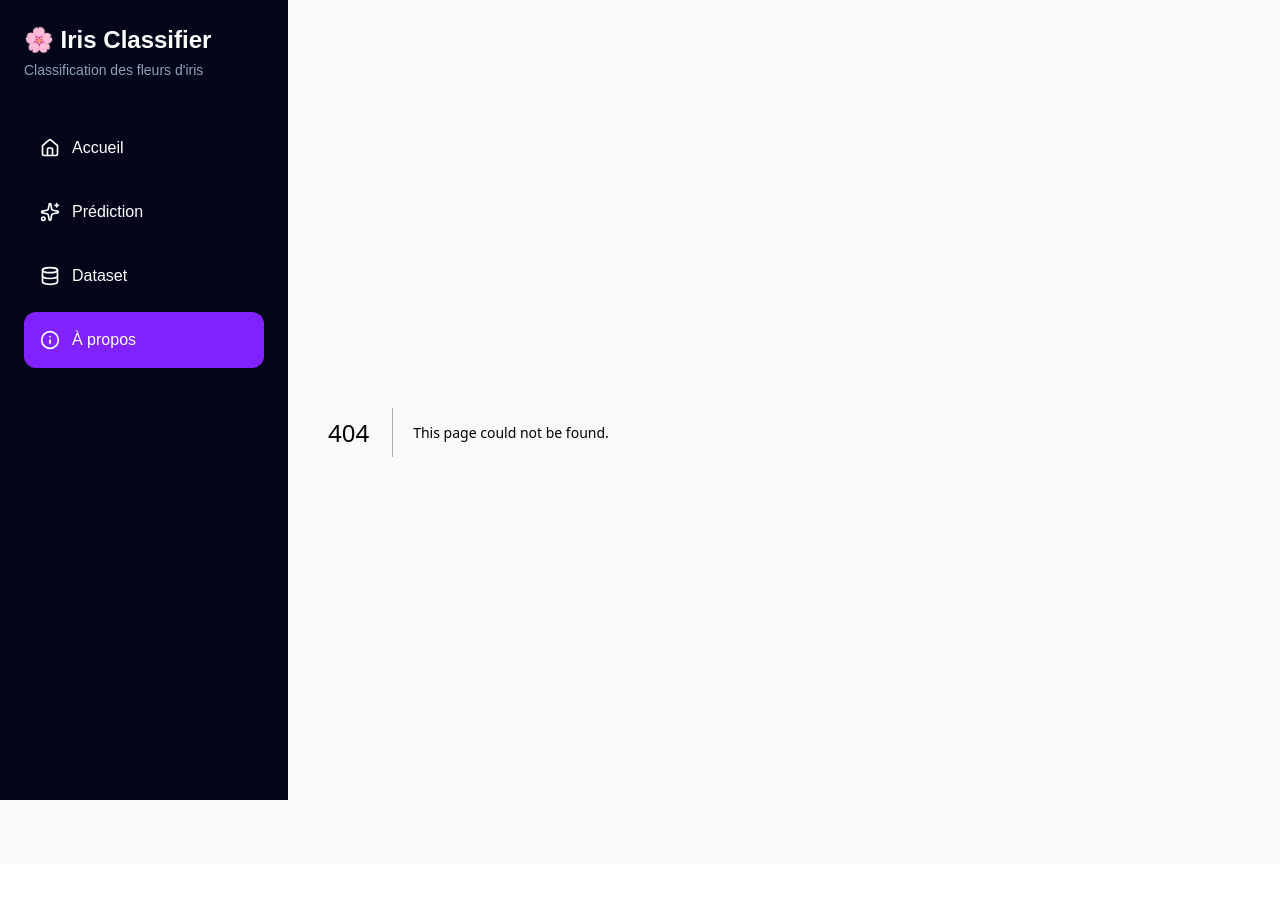
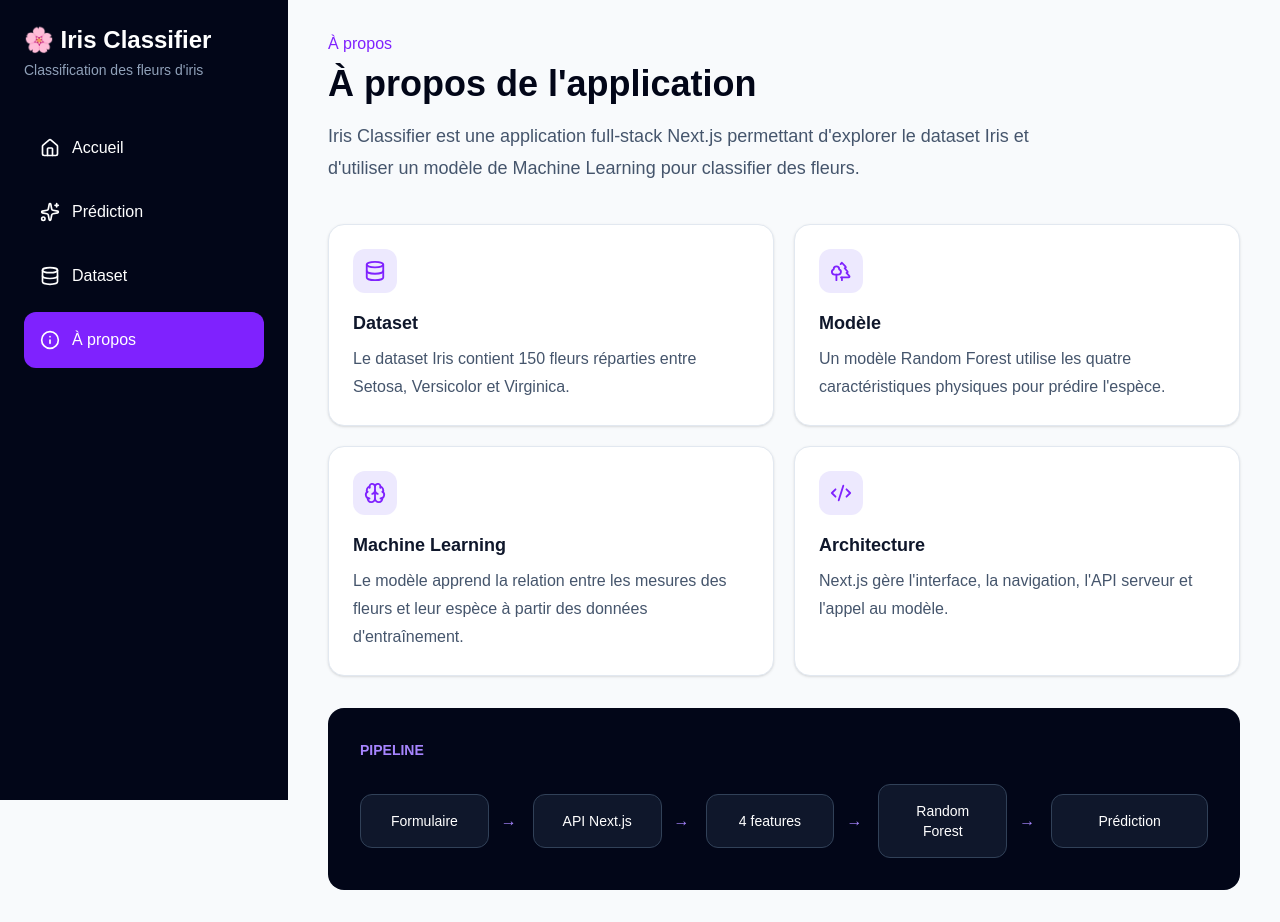
Before and after one commit to eaedk/iris-prediction-app, a Next.js app: page /about in a window 1280 px wide. Before the commit this address had no page. Before the commit the page ends 864 px from the top, so only its background shows below. Built offline with nearby package versions, Linux system fonts and the light colour scheme.

Commit message:
added about page

```diff
--- /dev/null
+++ b/app/about/page.tsx
@@ -0,0 +1,111 @@
+import {
+  Brain,
+  Database,
+  Code2,
+  Trees,
+  type LucideIcon,
+} from "lucide-react";
+
+export default function AboutPage() {
+  return (
+    <div className="mx-auto max-w-6xl">
+      <header>
+        <p className="font-medium text-violet-600">
+          À propos
+        </p>
+
+        <h1 className="mt-2 text-4xl font-bold text-slate-950">
+          À propos de l&apos;application
+        </h1>
+
+        <p className="mt-4 max-w-3xl text-lg leading-8 text-slate-600">
+          Iris Classifier est une application full-stack Next.js
+          permettant d&apos;explorer le dataset Iris et
+          d&apos;utiliser un modèle de Machine Learning pour
+          classifier des fleurs.
+        </p>
+      </header>
+
+      <section className="mt-10 grid gap-5 md:grid-cols-2">
+        <InfoCard icon={Database} title="Dataset">
+          Le dataset Iris contient 150 fleurs réparties entre
+          Setosa, Versicolor et Virginica.
+        </InfoCard>
+
+        <InfoCard icon={Trees} title="Modèle">
+          Un modèle Random Forest utilise les quatre
+          caractéristiques physiques pour prédire l&apos;espèce.
+        </InfoCard>
+
+        <InfoCard icon={Brain} title="Machine Learning">
+          Le modèle apprend la relation entre les mesures des fleurs
+          et leur espèce à partir des données d&apos;entraînement.
+        </InfoCard>
+
+        <InfoCard icon={Code2} title="Architecture">
+          Next.js gère l&apos;interface, la navigation, l&apos;API
+          serveur et l&apos;appel au modèle.
+        </InfoCard>
+      </section>
+
+      <section className="mt-8 rounded-2xl bg-slate-950 p-8 text-white">
+        <p className="text-sm font-semibold text-violet-400">
+          PIPELINE
+        </p>
+
+        <div className="mt-6 grid gap-4 md:grid-cols-5">
+          {[
+            "Formulaire",
+            "API Next.js",
+            "4 features",
+            "Random Forest",
+            "Prédiction",
+          ].map((item, index) => (
+            <div
+              key={item}
+              className="flex items-center gap-3"
+            >
+              <div className="w-full rounded-xl border border-slate-700 bg-slate-900 p-4 text-center text-sm">
+                {item}
+              </div>
+
+              {index < 4 && (
+                <span className="hidden text-violet-400 md:block">
+                  →
+                </span>
+              )}
+            </div>
+          ))}
+        </div>
+      </section>
+    </div>
+  );
+}
+
+type InfoCardProps = {
+  title: string;
+  icon: LucideIcon;
+  children: React.ReactNode;
+};
+
+function InfoCard({
+  title,
+  icon: Icon,
+  children,
+}: InfoCardProps) {
+  return (
+    <article className="rounded-2xl border border-slate-200 bg-white p-6 shadow-sm">
+      <div className="mb-4 flex h-11 w-11 items-center justify-center rounded-xl bg-violet-100 text-violet-600">
+        <Icon size={22} />
+      </div>
+
+      <h2 className="text-lg font-semibold text-slate-900">
+        {title}
+      </h2>
+
+      <div className="mt-2 leading-7 text-slate-600">
+        {children}
+      </div>
+    </article>
+  );
+}
```
